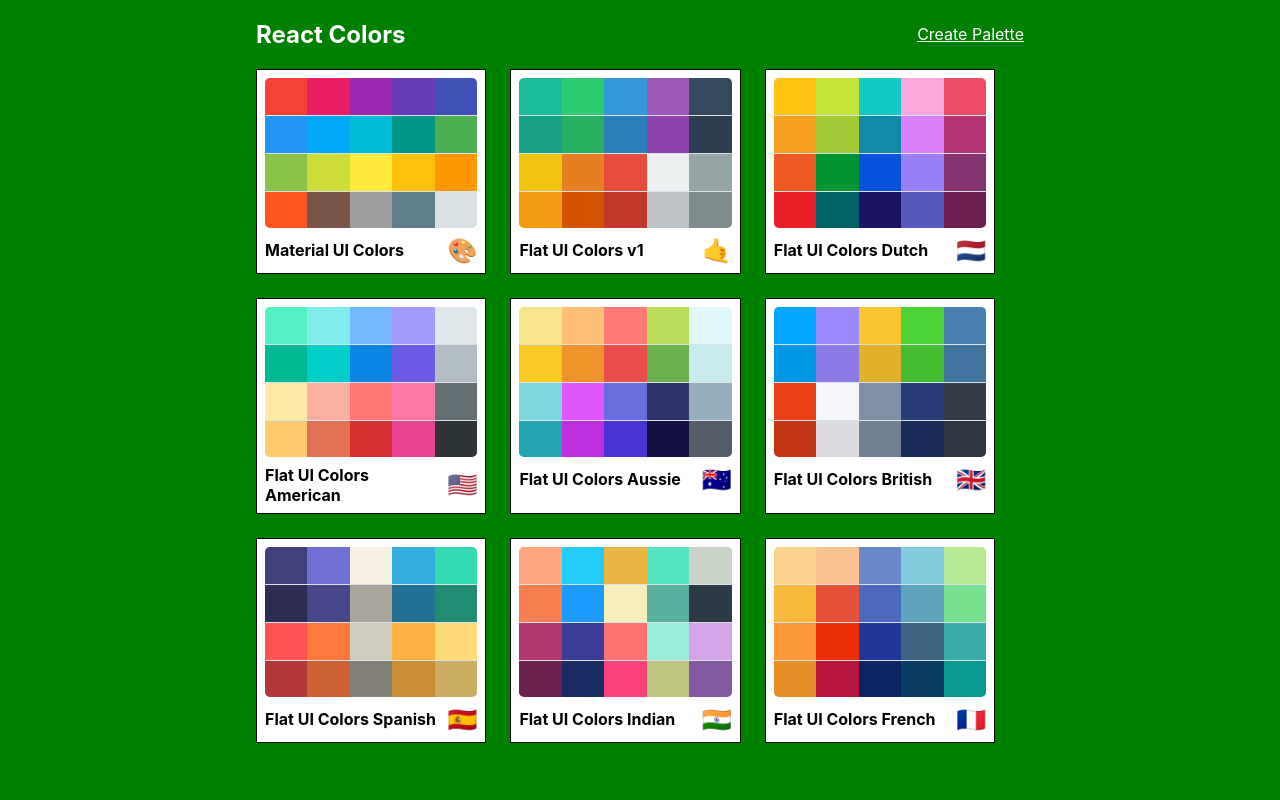
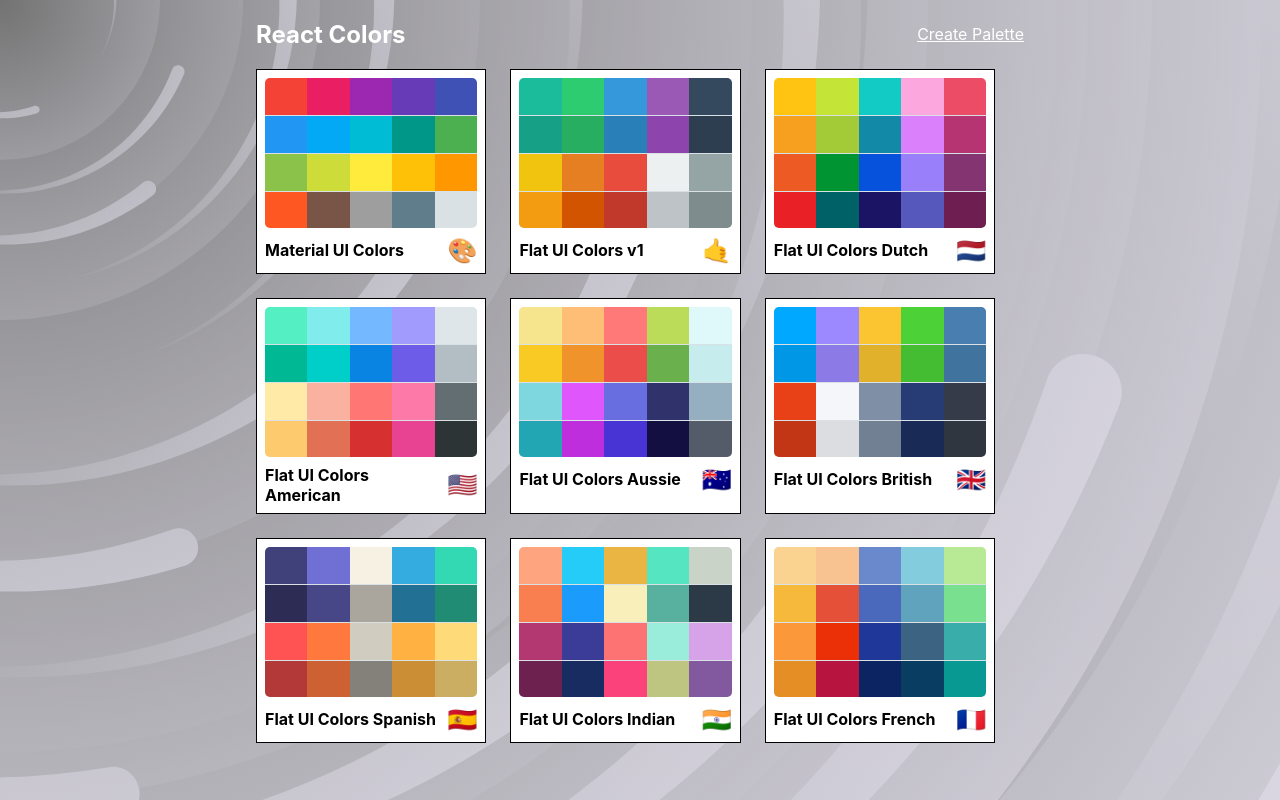
Before and after one commit to DavidWalker-hub/Color-Project, a React (Create React App) app: page / in a window 1280 px wide. Built offline with nearby package versions, Linux system fonts and the light colour scheme.

Commit message:
add background svg image and set overflow

```diff
--- a/src/styles/PaletteListStyles.js
+++ b/src/styles/PaletteListStyles.js
@@ -1,11 +1,17 @@
 import sizes from './sizes';
+import bg from './bg.svg';
 const styles = {
 	root: {
-		backgroundColor: 'green',
 		height: '100vh',
 		display: 'flex',
 		alignItems: 'flex-start',
-		justifyContent: 'center'
+		justifyContent: 'center',
+		backgroundColor: '#e5e2ee',
+		backgroundImage: `url(${bg})`,
+		/* background by SVGBackgrounds.com */
+		backgroundAttachment: 'fixed',
+		backgroundSize: 'cover',
+		overflowY: 'scroll'
 	},
 	container: {
 		width: '60%',
```
Also changed, not shown: src/styles/bg.svg (added), 1 other file (tests, documents, lock files or other folders).
